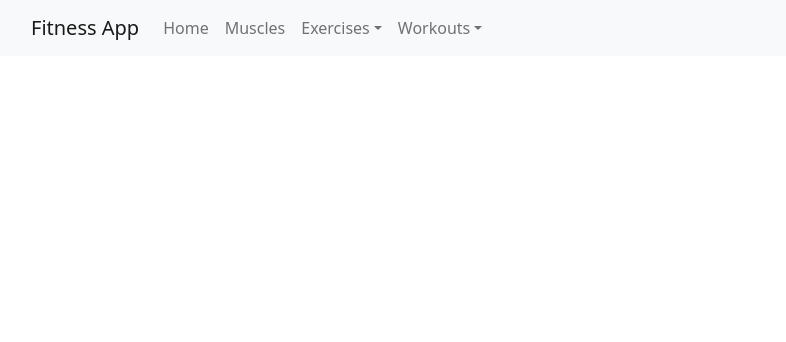
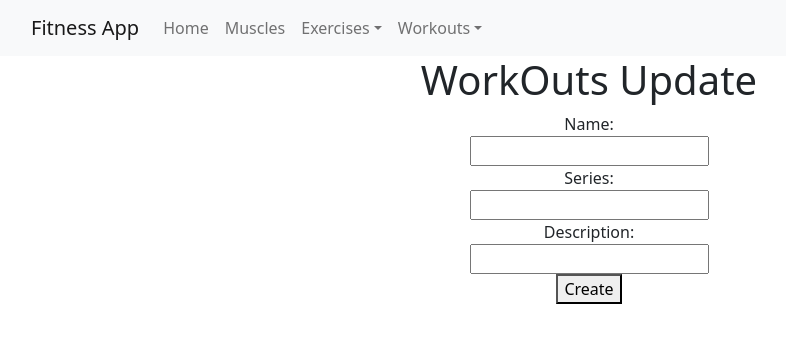
Before and after one commit to Alex-Eric/fitness-app-client, a React (Create React App) app: page /workouts/1/edit in a window 1280 px wide. Shown: the top 342 px of the page, without its empty margins (51-837 px from the left). Built offline with nearby package versions, Linux system fonts and the light colour scheme.

Commit message:
workout edit

```diff
--- a/src/App.js
+++ b/src/App.js
@@ -6,9 +6,9 @@ import Muscles from './pages/Muscles';
 import Workouts from './pages/WorkOuts';
 import Exercises from './pages/Exercises';
 import ExerciseDetail from './pages/ExerciseDetail';
+import ExerciseCreate from './pages/ExerciseCreate';
 import WorkOutsCreate from './pages/WorkOutsCreate';
-import ExerciseCreate from './pages/ExerciseCreate';
-
+import WorkOutsEdit from './pages/WorkOutsEdit';
 
 function App() {
   return (
@@ -22,6 +22,7 @@ function App() {
         <Route path="/muscles" element={<Muscles />} />
         <Route path="/workouts" element={<Workouts />} />
         <Route path="/workouts/create" element={<WorkOutsCreate />} />
+        <Route path="/workouts/:id/edit" element={<WorkOutsEdit />} />
       </Routes>
     </div>
   );
--- /dev/null
+++ b/src/components/WorkoutAccordion.js
@@ -0,0 +1,26 @@
+import Accordion from "react-bootstrap/Accordion";
+import { Link } from "react-router-dom";
+
+function WorkoutAccordion(props) {
+  return (
+    <Accordion defaultActiveKey="0">
+      {props.workouts.map((element) => {
+        return (
+          <Accordion.Item eventKey={element._id}>
+            <Accordion.Header>{element.name}</Accordion.Header>
+            <Accordion.Body>
+                Series: {element.series}
+                <br />
+                {element.exercises.length>0 &&
+                  `Exercises: ${element.exercises}` + <br /> }
+                {element.description}
+                <Link to={`/workouts/${element._id}/edit`}>Edit</Link>
+            </Accordion.Body>
+          </Accordion.Item>
+        )
+      })}
+    </Accordion>
+  );
+}
+
+export default WorkoutAccordion;
--- a/src/pages/WorkOuts.js
+++ b/src/pages/WorkOuts.js
@@ -1,6 +1,7 @@
 import axios from "axios";
 import { useEffect, useState } from "react";
 import {Spinner} from "react-bootstrap"
+import WorkoutAccordion from "../components/WorkoutAccordion";
 
 function Workouts() {
     const [workouts, setWorkouts] = useState(null)
@@ -15,14 +16,14 @@ useEffect(()=>{
     getAllWorkouts();
   },[])
   return (
-    <>
+    <div style={{margin:" 0 20%"}}>
       <h1>Workouts</h1>
       {workouts ?
-      workouts.map((element)=><h1>{element.name}</h1>)
+        <WorkoutAccordion workouts={workouts}/>
       :
       <Spinner animation="border"/>
       }
-    </>
+    </div>
   );
 }
 export default Workouts;
--- /dev/null
+++ b/src/pages/WorkOutsEdit.js
@@ -0,0 +1,71 @@
+import { useState } from "react";
+import axios from "axios";
+import { useNavigate, useParams } from "react-router-dom";
+
+function WorkOutsEdit() {
+   const {id} = useParams();
+    const [name, setName] = useState("")
+    const [series, setSeries] = useState("")
+    const [description,setDescription] = useState("")
+    const navigate = useNavigate();
+  function handleData(event) {
+    event.preventDefault();
+    const workOutData = {
+        name,
+        series,
+        description
+    }
+
+    axios.put(`${process.env.REACT_APP_API_URL}/workouts/${id}/edit`, workOutData)
+    .then(()=>{
+        navigate("/workouts")
+    })
+    .catch((e)=>{
+        console.log("error...",e)
+    })
+  }
+
+  return (
+    <>
+      <h1>WorkOuts Update</h1>
+      <form onSubmit={handleData}>
+        <label>Name:</label>
+
+        <br />
+        <input
+          type="text"
+          name="name"
+          value={name}
+          onChange={(event) => setName(event.target.value)}
+        />
+
+        <br />
+
+        <label>Series:</label>
+
+        <br />
+        <input
+          type="number"
+          name="series"
+          value={series}
+          onChange={(event) => setSeries(event.target.value)}
+        />
+
+        <br />
+
+        <label>Description:</label>
+
+        <br />
+        <input
+          type="text"
+          name="Description"
+          value={description}
+          onChange={(event) => setDescription(event.target.value)}
+        />
+        <br />
+        <button>Create</button>
+      </form>
+    </>
+  );
+}
+export default WorkOutsEdit;
```
Also changed, not shown: 1 other file (tests, documents, lock files or other folders).
